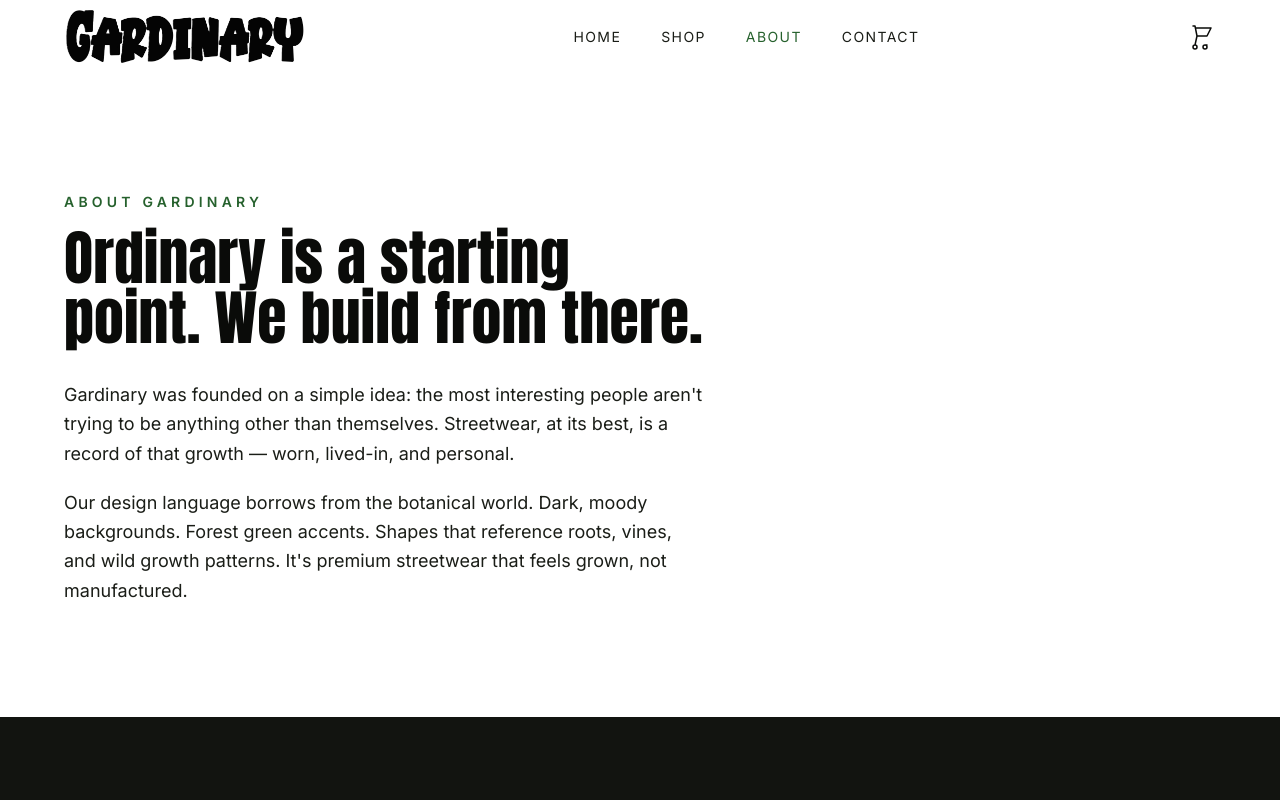
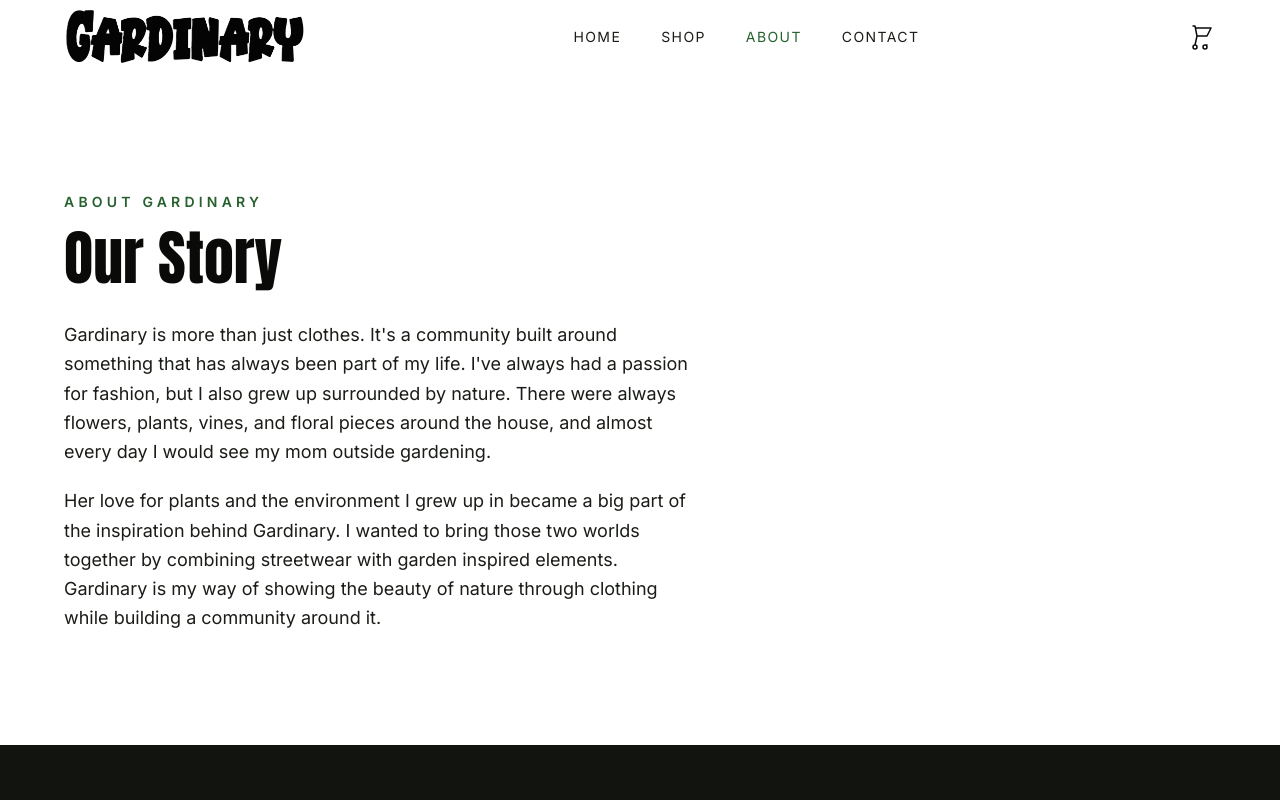
Before and after one commit to karthikkondapeta-create/gardinary-website, a React (Vite) app: page /about in a window 1280 px wide. Shown: the top 800 px of the page. Built offline with nearby package versions, Linux system fonts and the light colour scheme.

Commit message:
update: rewrite About page with personal story

```diff
--- a/src/pages/About.jsx
+++ b/src/pages/About.jsx
@@ -20,7 +20,7 @@ export default function About() {
             transition={{ duration: 0.6, delay: 0.1 }}
             className="font-display text-5xl md:text-6xl mb-8 leading-tight text-ink-900"
           >
-            Ordinary is a starting point. We build from there.
+            Our Story
           </motion.h1>
           <motion.div
             initial={{ opacity: 0, y: 16 }}
@@ -29,14 +29,17 @@ export default function About() {
             className="space-y-5 text-ink-700 leading-relaxed text-lg"
           >
             <p>
-              Gardinary was founded on a simple idea: the most interesting people aren't
-              trying to be anything other than themselves. Streetwear, at its best, is a
-              record of that growth — worn, lived-in, and personal.
+              Gardinary is more than just clothes. It's a community built around something
+              that has always been part of my life. I've always had a passion for fashion,
+              but I also grew up surrounded by nature. There were always flowers, plants,
+              vines, and floral pieces around the house, and almost every day I would see
+              my mom outside gardening.
             </p>
             <p>
-              Our design language borrows from the botanical world. Dark, moody backgrounds.
-              Forest green accents. Shapes that reference roots, vines, and wild growth
-              patterns. It's premium streetwear that feels grown, not manufactured.
+              Her love for plants and the environment I grew up in became a big part of
+              the inspiration behind Gardinary. I wanted to bring those two worlds together
+              by combining streetwear with garden inspired elements. Gardinary is my way of
+              showing the beauty of nature through clothing while building a community around it.
             </p>
           </motion.div>
         </div>
```
